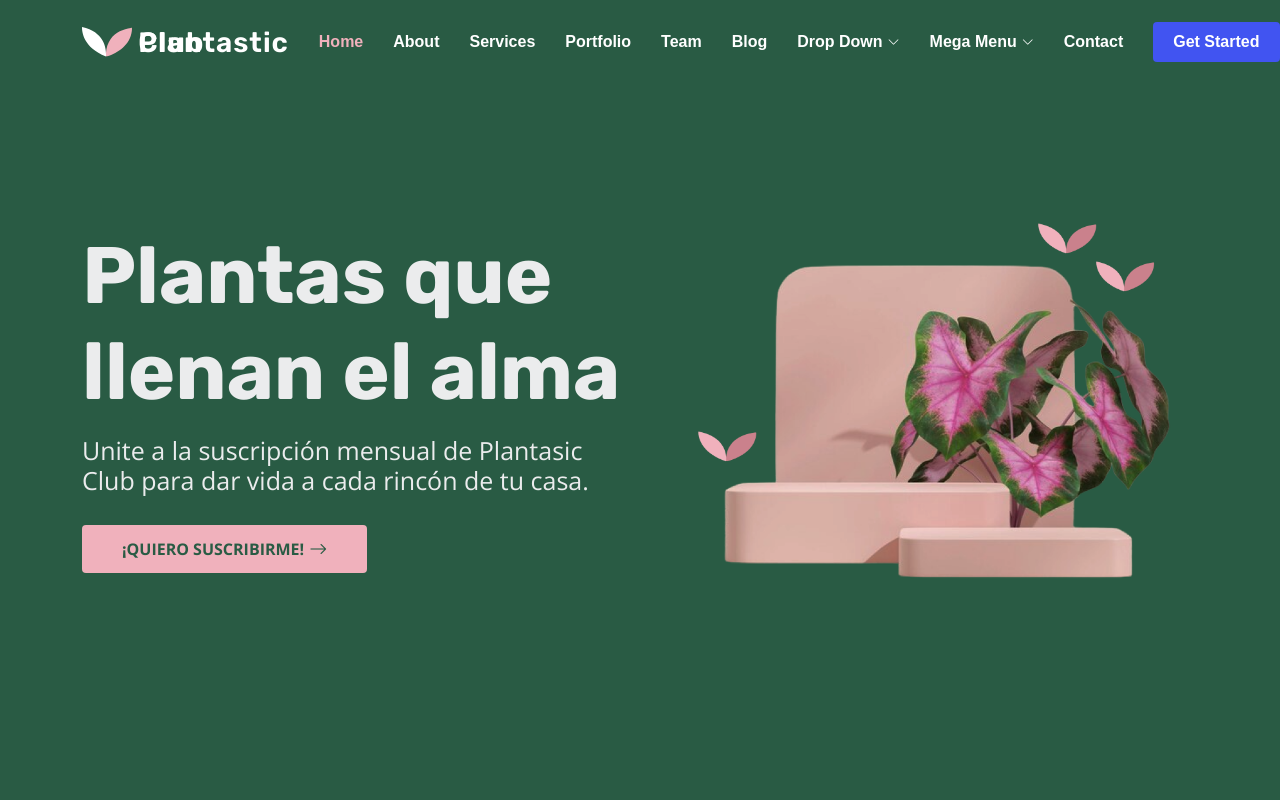
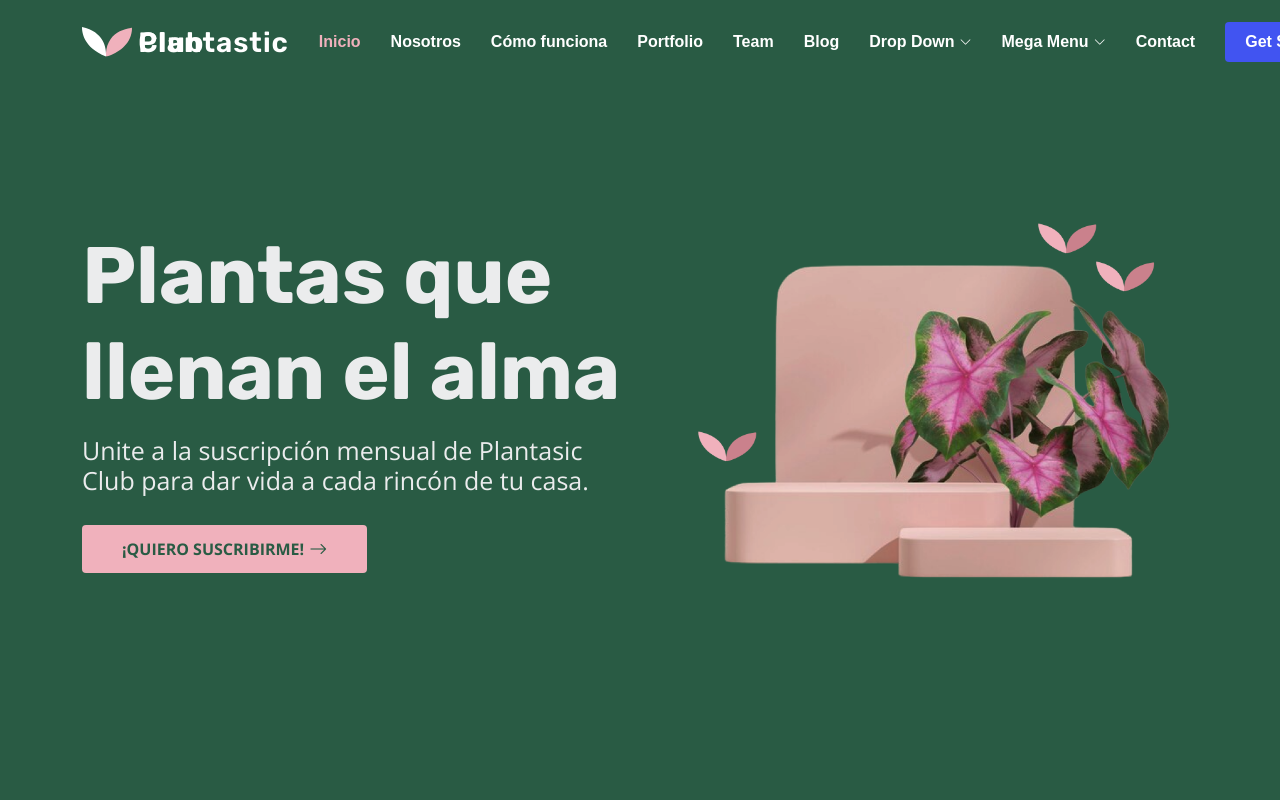
Before and after one commit to CarolinaGartman/TP3-WEB, a plain HTML site: page index.html in a window 1280 px wide. Shown: the top 800 px of the page. Drawn offline with nearby package versions, Linux system fonts and the light colour scheme.

Commit message:
Nuevos cambios 27-8

```diff
--- a/index.html
+++ b/index.html
@@ -53,9 +53,9 @@
 
       <nav id="navbar" class="navbar">
         <ul>
-          <li><a class="nav-link scrollto active" href="#hero">Home</a></li>
-          <li><a class="nav-link scrollto" href="#about">About</a></li>
-          <li><a class="nav-link scrollto" href="#services">Services</a></li>
+          <li><a class="nav-link scrollto active" href="#hero">Inicio</a></li>
+          <li><a class="nav-link scrollto" href="#about">Nosotros</a></li>
+          <li><a class="nav-link scrollto" href="#services">Cómo funciona</a></li>
           <li><a class="nav-link scrollto" href="#portfolio">Portfolio</a></li>
           <li><a class="nav-link scrollto" href="#team">Team</a></li>
           <li><a href="blog.html">Blog</a></li>
```
